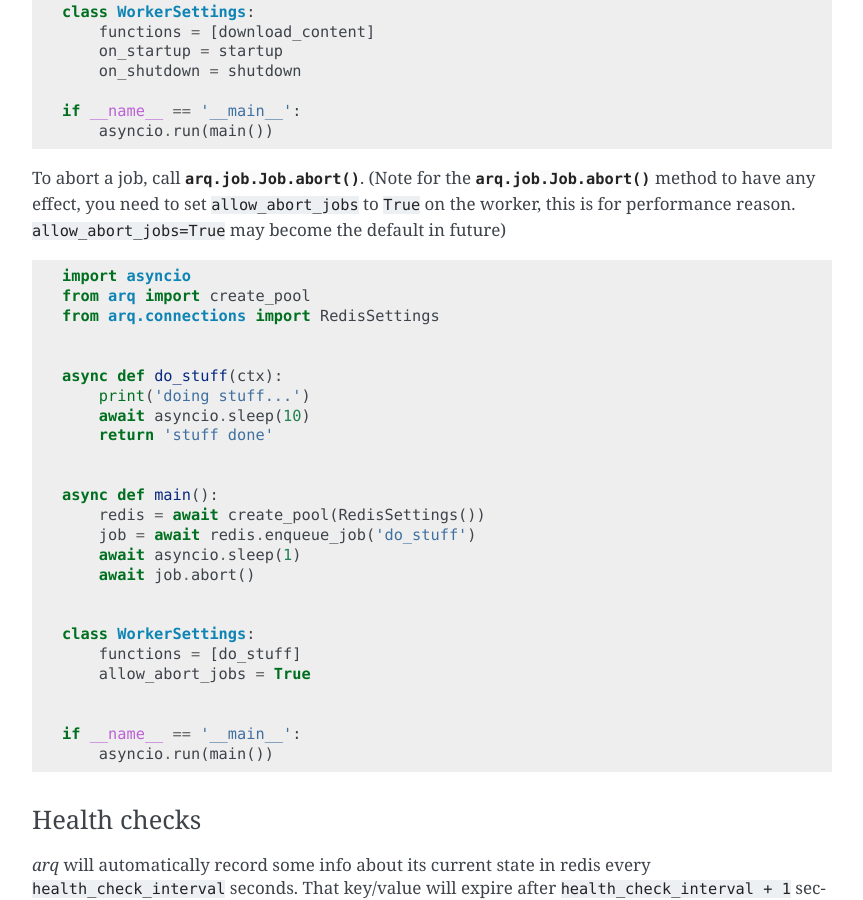
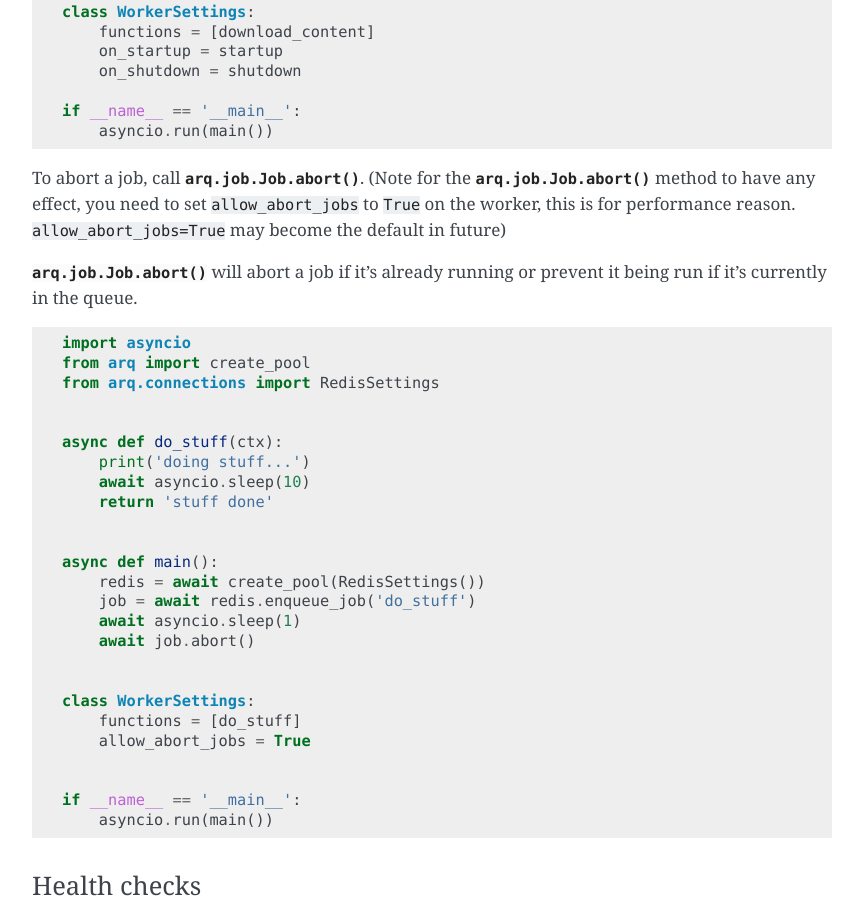
Before and after one commit to python-arq/arq, a Sphinx documentation site: the page built from docs/index.rst, in a window 1280 px wide and 900 px high, scrolled down 7663 px. Shown: the whole window, without its empty margins (258-1121 px from the left). Built offline with Sphinx 7.4.7, drawn with Linux system fonts in a browser that asks for light colours.

```diff
--- a/docs/index.rst
+++ b/docs/index.rst
@@ -171,6 +171,9 @@ To abort a job, call :func:`arq.job.Job.abort`. (Note for the :func:`arq.job.Job
 have any effect, you need to set ``allow_abort_jobs`` to ``True`` on the worker, this is for performance reason.
 ``allow_abort_jobs=True`` may become the default in future)
 
+:func:`arq.job.Job.abort` will abort a job if it's already running or prevent it being run if it's currently
+in the queue.
+
 .. literalinclude:: examples/job_abort.py
 
 Health checks
--- a/setup.py
+++ b/setup.py
@@ -55,7 +55,6 @@ setup(
         arq=arq.cli:cli
     """,
     install_requires=[
-        'async-timeout>=3.0.0',
         'aioredis>=1.1.0',
         'click>=6.7',
         'pydantic>=1',
```
